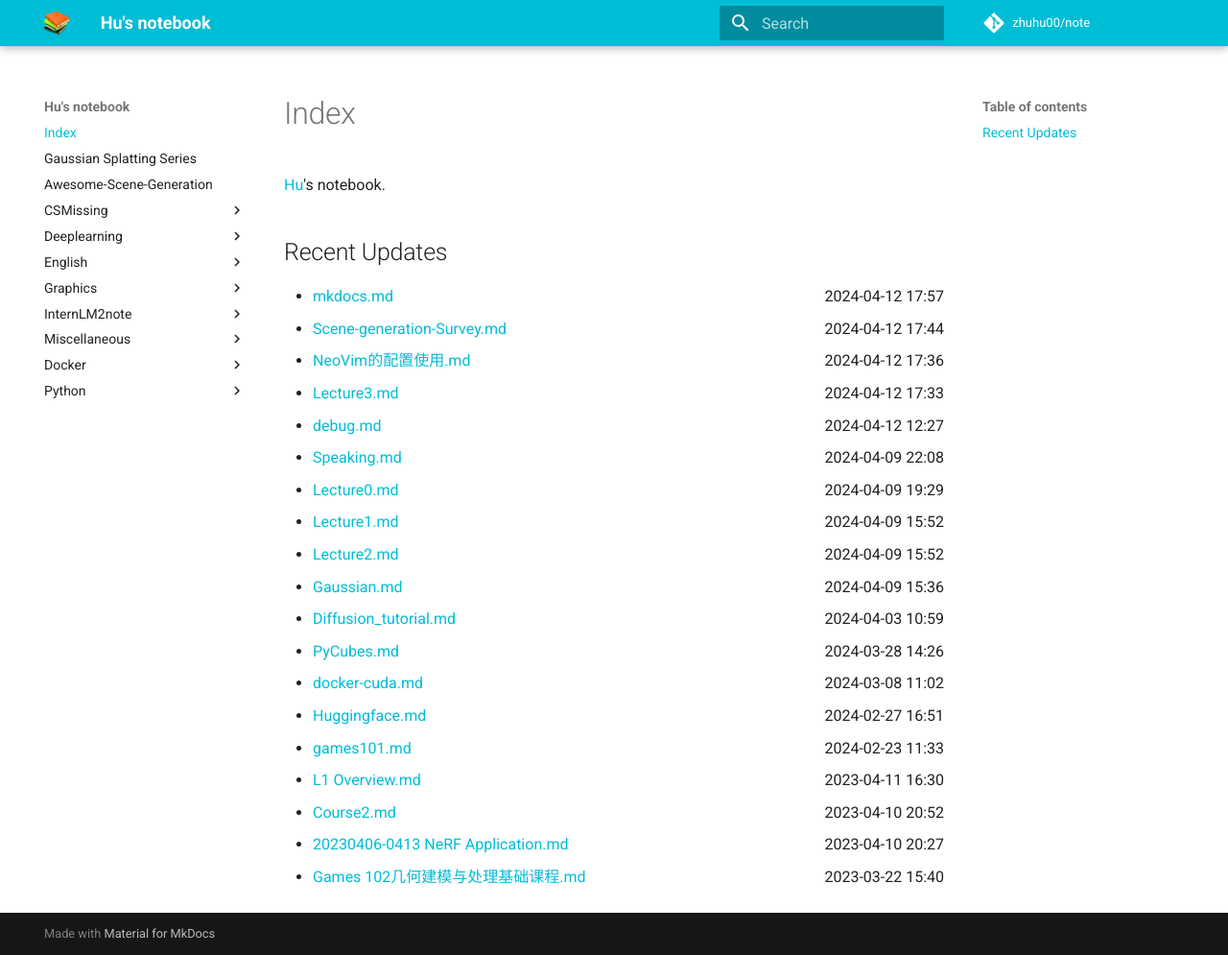
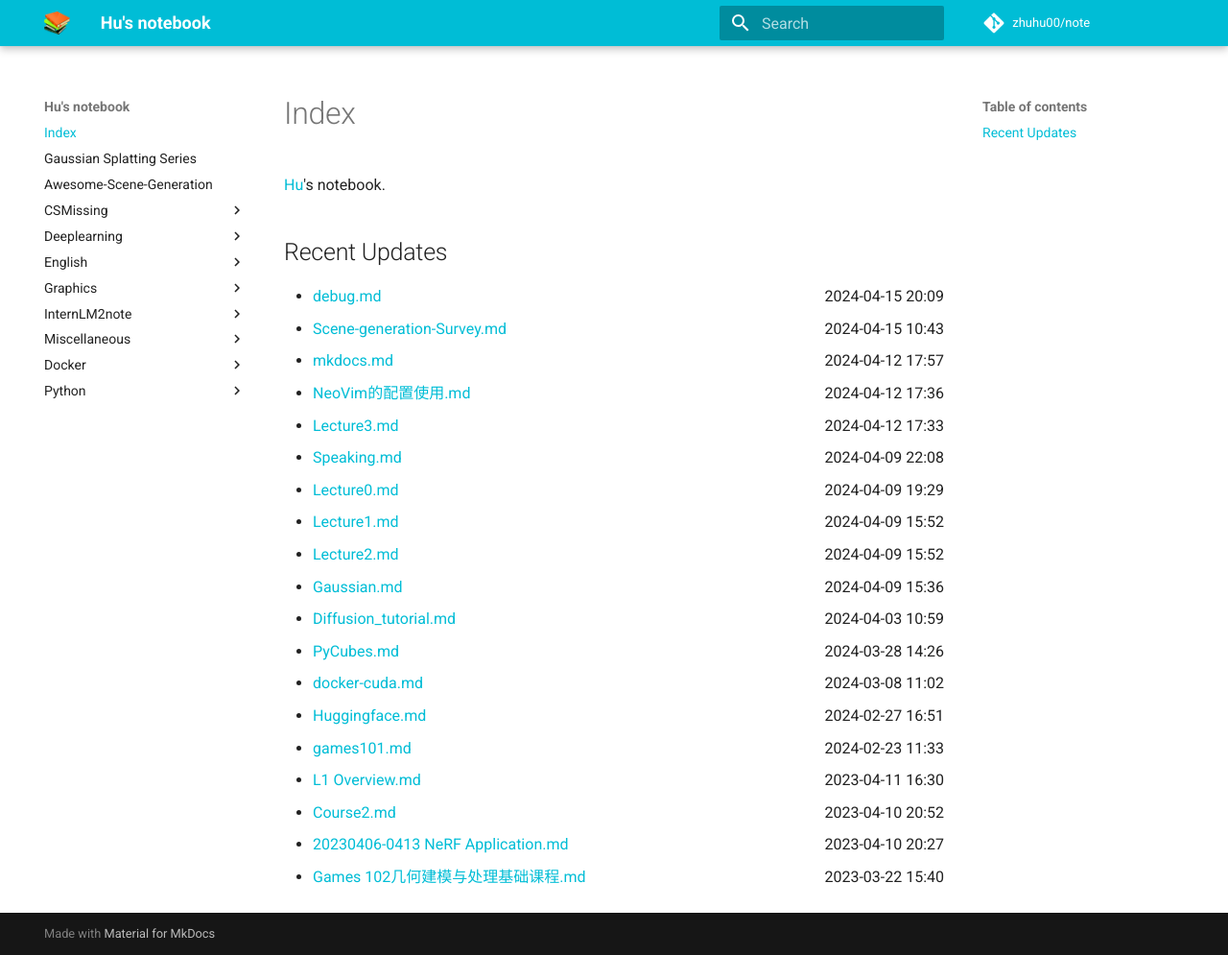
Before and after one commit to zhuhu00/note, an MkDocs documentation site: the page built from docs/index.md, in a window 1280 px wide and 995 px high. Shown: the whole window at 96% size. Built offline with MkDocs 1.6.1 and Material for MkDocs 9.7.7, drawn with Linux system fonts in a browser that asks for light colours; comment, search, counter and statistics services are not loaded.

Commit message:
update recent

```diff
--- a/docs/index.md
+++ b/docs/index.md
@@ -4,11 +4,11 @@
 [Hu](https://zhuhu00.top/)'s notebook.
 
 ## Recent Updates
+- [debug.md](CSMissing/debug/) <span style="float: right;">2024-04-15 20:09</span>
+- [Scene-generation-Survey.md](Scene-generation-Survey/) <span style="float: right;">2024-04-15 10:43</span>
 - [mkdocs.md](Miscellaneous/mkdocs/) <span style="float: right;">2024-04-12 17:57</span>
-- [Scene-generation-Survey.md](Scene-generation-Survey/) <span style="float: right;">2024-04-12 17:44</span>
 - [NeoVim的配置使用.md](CSMissing/NeoVim的配置使用/) <span style="float: right;">2024-04-12 17:36</span>
 - [Lecture3.md](InternLM2note/Lecture3/) <span style="float: right;">2024-04-12 17:33</span>
-- [debug.md](CSMissing/debug/) <span style="float: right;">2024-04-12 12:27</span>
 - [Speaking.md](English/Speaking/) <span style="float: right;">2024-04-09 22:08</span>
 - [Lecture0.md](InternLM2note/Lecture0/) <span style="float: right;">2024-04-09 19:29</span>
 - [Lecture1.md](InternLM2note/Lecture1/) <span style="float: right;">2024-04-09 15:52</span>
```
